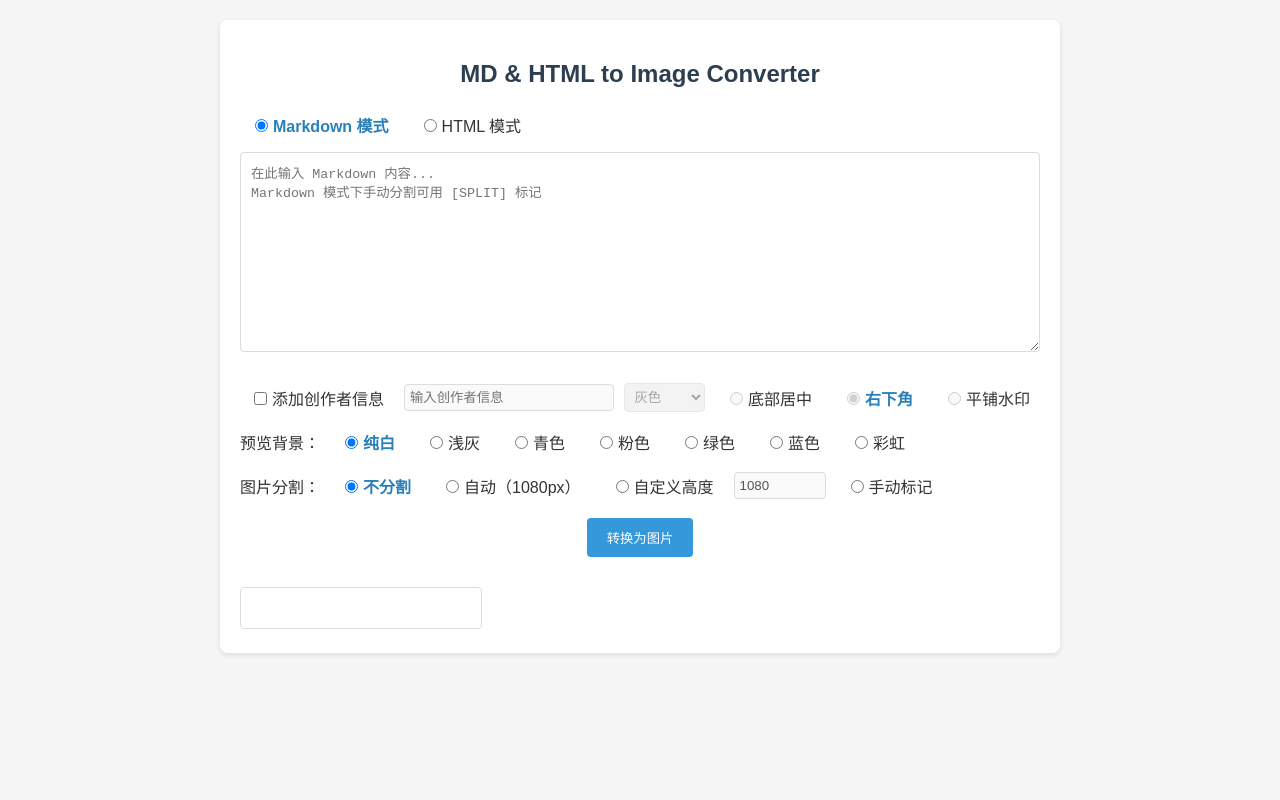
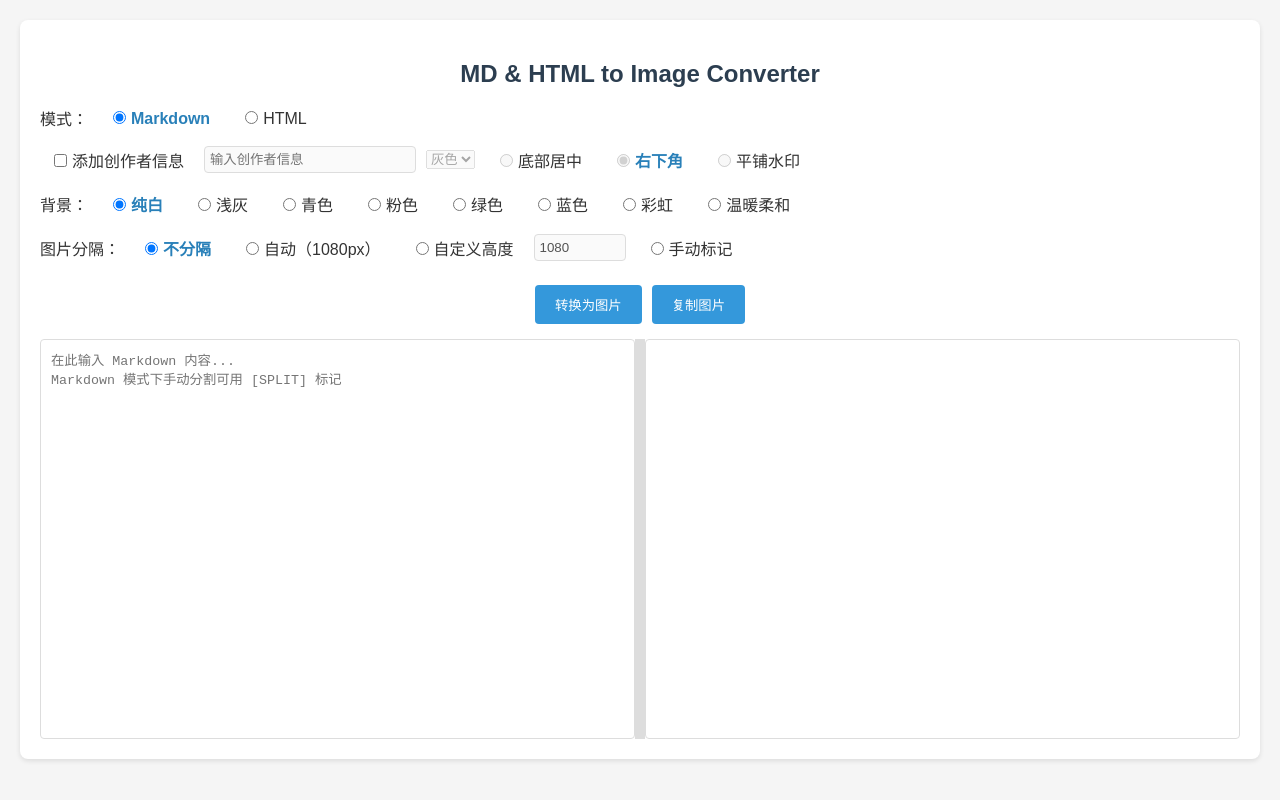
Before and after one commit to jiobxn/jiobxn.github.io, a Jekyll site: the page txt2img.html, which Jekyll copies as it is, in a window 1280 px wide. Shown: the top 800 px of the page. Built offline with Jekyll 4.4.1, drawn with Linux system fonts in a browser that asks for light colours; nearby versions of some CDN libraries.

Commit message:
Update txt2img.html

```diff
--- a/txt2img.html
+++ b/txt2img.html
@@ -15,36 +15,47 @@
         h2 {
             color: #2c3e50;
             text-align: center;
+            margin-bottom: 15px;
         }
         .container {
-            max-width: 800px;
+            max-width: 1200px;
             margin: 0 auto;
             background-color: #fff;
             padding: 20px;
             border-radius: 8px;
             box-shadow: 0 2px 5px rgba(0,0,0,0.1);
         }
-        #inputArea {
-            width: 100%;
-            height: 200px;
-            margin-bottom: 15px;
+        .editor-preview {
+            display: flex;
+            overflow: hidden;
+        }
+        #inputArea, #preview {
             padding: 10px;
             border: 1px solid #ddd;
             border-radius: 4px;
-            resize: vertical;
+            box-sizing: border-box;
+            overflow-y: auto;
+            transition: width 0.3s ease;
+            min-height: 400px; /* 默认最小高度 */
+        }
+        #inputArea {
+            width: 50%;
+            resize: none;
             font-family: monospace;
-            box-sizing: border-box;
         }
         #preview {
-            border: 1px solid #ddd;
-            padding: 20px;
-            margin-top: 15px;
-            display: inline-block;
-            min-width: 200px;
-            max-width: 100%;
-            border-radius: 4px;
+            width: 50%;
             position: relative;
             background: #fff;
+            color: #333;
+        }
+        .divider {
+            width: 10px;
+            background: #ddd;
+            cursor: pointer;
+        }
+        .divider:hover {
+            background: #bbb;
         }
         #preview table {
             border-collapse: collapse;
@@ -58,38 +69,46 @@
         #preview th {
             background-color: #ecf0f1;
         }
-        .mode-selector, .creator-option, .background-option, .split-option {
-            margin: 10px 0;
+        .controls {
+            display: flex;
+            flex-direction: column;
+            gap: 10px;
+            margin-bottom: 15px;
+        }
+        .control-section {
             display: flex;
             align-items: center;
             gap: 10px;
             flex-wrap: wrap;
         }
-        .mode-selector label, .creator-option label, .background-option label, .split-option label {
+        .control-section label {
             cursor: pointer;
             padding: 5px 10px;
             border-radius: 4px;
             transition: background-color 0.2s;
         }
-        .mode-selector input[type="radio"], .creator-option input[type="radio"], .background-option input[type="radio"], .split-option input[type="radio"] {
+        .control-section input[type="radio"], .control-section input[type="checkbox"] {
             margin-right: 5px;
         }
-        .mode-selector label:hover, .creator-option label:hover, .background-option label:hover, .split-option label:hover {
+        .control-section label:hover {
             background-color: #eee;
         }
-        .mode-selector input[type="radio"]:checked + span, .creator-option input[type="radio"]:checked + span, .background-option input[type="radio"]:checked + span, .split-option input[type="radio"]:checked + span {
+        .control-section input[type="radio"]:checked + span {
             color: #2980b9;
             font-weight: bold;
         }
-        .creator-option input[type="checkbox"] {
-            margin-right: 5px;
-        }
-        .creator-option input[type="text"], .creator-option select, .split-option input[type="number"] {
+        .control-section input[type="text"], .control-section input[type="number"] {
             padding: 5px;
             border: 1px solid #ddd;
             border-radius: 4px;
             flex-grow: 1;
             max-width: 200px;
+        }
+        .button-group {
+            display: flex;
+            gap: 10px;
+            justify-content: center;
+            margin-top: 10px;
         }
         button {
             background-color: #3498db;
@@ -99,8 +118,6 @@
             border-radius: 4px;
             cursor: pointer;
             transition: background-color 0.2s;
-            display: block;
-            margin: 15px auto;
         }
         button:hover {
             background-color: #2980b9;
@@ -117,19 +134,29 @@
         .split-line {
             border: 1px dashed #ff6b6b;
             margin: 10px 0;
+            position: relative;
+        }
+        .split-line span {
+            position: absolute;
+            left: 50%;
+            transform: translateX(-50%);
+            background: #fff;
+            padding: 0 5px;
+            font-size: 12px;
+            color: #ff6b6b;
         }
     </style>
 </head>
 <body>
     <div class="container">
         <h2>MD & HTML to Image Converter</h2>
-        <div class="mode-selector">
-            <label><input type="radio" name="mode" value="markdown" checked onchange="setMode('markdown')"><span>Markdown 模式</span></label>
-            <label><input type="radio" name="mode" value="html" onchange="setMode('html')"><span>HTML 模式</span></label>
+        <div class="controls">
+            <div class="control-section">
+                <span>模式：</span>
+                <label><input type="radio" name="mode" value="markdown" checked onchange="setMode('markdown')"><span>Markdown</span></label>
+                <label><input type="radio" name="mode" value="html" onchange="setMode('html')"><span>HTML</span></label>
             </div>
-        <textarea id="inputArea" placeholder="在此输入 Markdown 内容...
-Markdown 模式下手动分割可用 [SPLIT] 标记"></textarea>
-        <div class="creator-option">
+            <div class="control-section">
                 <label><input type="checkbox" id="addCreator" onchange="toggleCreator()"><span>添加创作者信息</span></label>
                 <input type="text" id="creatorInput" placeholder="输入创作者信息" disabled>
                 <select id="creatorColor" disabled onchange="updateCreatorStyle()">
@@ -142,26 +169,36 @@ Markdown 模式下手动分割可用 [SPLIT] 标记"></textarea>
                 <label><input type="radio" name="position" value="bottom-right" checked onchange="updateCreatorStyle()" disabled><span>右下角</span></label>
                 <label><input type="radio" name="position" value="tiled" onchange="updateCreatorStyle()" disabled><span>平铺水印</span></label>
             </div>
-        <div class="background-option">
-            <span>预览背景：</span>
-            <label><input type="radio" name="background" value="#fff" checked onchange="updateBackground()"><span>纯白</span></label>
-            <label><input type="radio" name="background" value="#f9f9f9" onchange="updateBackground()"><span>浅灰</span></label>
-            <label><input type="radio" name="background" value="linear-gradient(to bottom right, #e0f7fa, #b2ebf2)" onchange="updateBackground()"><span>青色</span></label>
-            <label><input type="radio" name="background" value="linear-gradient(to bottom, #fce4ec, #f8bbd0)" onchange="updateBackground()"><span>粉色</span></label>
-            <label><input type="radio" name="background" value="linear-gradient(to bottom right, #c8e6c9, #81c784)" onchange="updateBackground()"><span>绿色</span></label>
-            <label><input type="radio" name="background" value="linear-gradient(to bottom, #e1f5fe, #81d4fa)" onchange="updateBackground()"><span>蓝色</span></label>
-            <label><input type="radio" name="background" value="linear-gradient(to right, #ffd1d1, #ffe4cc, #ffffcc, #ccffcc, #cce5ff, #d9ccff, #e6ccff)" onchange="updateBackground()"><span>彩虹</span></label>
+            <div class="control-section">
+                <span>背景：</span>
+                <label><input type="radio" name="background" value="plain-white" checked onchange="updateBackground()"><span>纯白</span></label>
+                <label><input type="radio" name="background" value="light-gray" onchange="updateBackground()"><span>浅灰</span></label>
+                <label><input type="radio" name="background" value="cyan" onchange="updateBackground()"><span>青色</span></label>
+                <label><input type="radio" name="background" value="pink" onchange="updateBackground()"><span>粉色</span></label>
+                <label><input type="radio" name="background" value="green" onchange="updateBackground()"><span>绿色</span></label>
+                <label><input type="radio" name="background" value="blue" onchange="updateBackground()"><span>蓝色</span></label>
+                <label><input type="radio" name="background" value="rainbow" onchange="updateBackground()"><span>彩虹</span></label>
+                <label><input type="radio" name="background" value="warm" onchange="updateBackground()"><span>温暖柔和</span></label>
             </div>
-        <div class="split-option">
-            <span>图片分割：</span>
-            <label><input type="radio" name="splitMode" value="none" checked onchange="updateSplitMode()"><span>不分割</span></label>
+            <div class="control-section">
+                <span>图片分隔：</span>
+                <label><input type="radio" name="splitMode" value="none" checked onchange="updateSplitMode()"><span>不分隔</span></label>
                 <label><input type="radio" name="splitMode" value="auto" onchange="updateSplitMode()"><span>自动（1080px）</span></label>
                 <label><input type="radio" name="splitMode" value="custom" onchange="updateSplitMode()"><span>自定义高度</span></label>
                 <input type="number" id="customHeight" min="100" max="2000" value="1080" disabled style="max-width: 80px;" onchange="updatePreview()">
                 <label><input type="radio" name="splitMode" value="manual" onchange="updateSplitMode()"><span>手动标记</span></label>
             </div>
+            <div class="button-group">
                 <button onclick="convertToImage()">转换为图片</button>
+                <button onclick="copyImage()">复制图片</button>
+            </div>
+        </div>
+        <div class="editor-preview">
+            <textarea id="inputArea" placeholder="在此输入 Markdown 内容...
+Markdown 模式下手动分割可用 [SPLIT] 标记"></textarea>
+            <div class="divider" onclick="toggleDivider()"></div>
             <div id="preview"></div>
+        </div>
     </div>
 
     <script>
@@ -191,7 +229,54 @@ Markdown 模式下手动分割可用 [SPLIT] 标记"></textarea>
             updatePreview();
         }
 
+        function updateBackground() {
+            const bgValue = document.querySelector('input[name="background"]:checked').value;
+            if (bgValue === 'plain-white') {
+                preview.style.background = '#fff';
+                preview.style.color = '#333';
+            } else if (bgValue === 'light-gray') {
+                preview.style.background = '#f9f9f9';
+                preview.style.color = '#333';
+            } else if (bgValue === 'cyan') {
+                preview.style.background = 'linear-gradient(to bottom right, #e0f7fa, #b2ebf2)';
+                preview.style.color = '#333';
+            } else if (bgValue === 'pink') {
+                preview.style.background = 'linear-gradient(to bottom, #fce4ec, #f8bbd0)';
+                preview.style.color = '#333';
+            } else if (bgValue === 'green') {
+                preview.style.background = 'linear-gradient(to bottom right, #c8e6c9, #81c784)';
+                preview.style.color = '#333';
+            } else if (bgValue === 'blue') {
+                preview.style.background = 'linear-gradient(to bottom, #e1f5fe, #81d4fa)';
+                preview.style.color = '#333';
+            } else if (bgValue === 'rainbow') {
+                preview.style.background = 'linear-gradient(to right, #ffd1d1, #ffe4cc, #ffffcc, #ccffcc, #cce5ff, #d9ccff, #e6ccff)';
+                preview.style.color = '#333';
+            } else if (bgValue === 'warm') {
+                preview.style.background = '#fff3e0';
+                preview.style.color = '#f28c38';
+            }
+            updatePreview();
+        }
+
+        function toggleDivider() {
+            dividerState = (dividerState + 1) % 3;
+            if (dividerState === 0) {
+                inputArea.style.width = '50%';
+                preview.style.width = '50%';
+            } else if (dividerState === 1) {
+                inputArea.style.width = '100%';
+                preview.style.width = '0';
+            } else if (dividerState === 2) {
+                inputArea.style.width = '0';
+                preview.style.width = '100%';
+            }
+            updatePreview();
+        }
+
         function updatePreview() {
+            clearTimeout(debounceTimer);
+            debounceTimer = setTimeout(() => {
                 const content = inputArea.value;
                 const splitMode = document.querySelector('input[name="splitMode"]:checked').value;
                 let htmlContent = currentMode === 'markdown' ? marked.parse(content) : content;
@@ -272,10 +353,10 @@ Markdown 模式下手动分割可用 [SPLIT] 标记"></textarea>
             const splitMode = document.querySelector('input[name="splitMode"]:checked').value;
             const canvasOptions = {
                 width: preview.offsetWidth,
-                backgroundColor: null
+                backgroundColor: null,
+                scale: 2 // 高清输出
             };
 
-            // 临时移除分割线
             const splitLines = preview.querySelectorAll('.split-line');
             const splitLineNodes = Array.from(splitLines);
             splitLineNodes.forEach(line => line.remove());
@@ -326,7 +407,23 @@ Markdown 模式下手动分割可用 [SPLIT] 标记"></textarea>
                 document.body.removeChild(tempDiv);
             }
 
-            // 恢复分割线
+            splitLineNodes.forEach(line => preview.appendChild(line));
+        }
+
+        async function copyImage() {
+            if (!inputArea.value.trim()) {
+                alert('请输入内容！');
+                return;
+            }
+            const splitLines = preview.querySelectorAll('.split-line');
+            const splitLineNodes = Array.from(splitLines);
+            splitLineNodes.forEach(line => line.remove());
+            const canvas = await html2canvas(preview, { scale: 2 });
+            canvas.toBlob(blob => {
+                navigator.clipboard.write([new ClipboardItem({ 'image/png': blob })])
+                    .then(() => alert('图片已复制到剪贴板！'))
+                    .catch(err => alert('复制失败：' + err));
+            });
             splitLineNodes.forEach(line => preview.appendChild(line));
         }
 
```
Also changed, not shown: other parts of txt2img.html (+9 -11 lines). Lines whose indentation alone changed are shown as unchanged.
